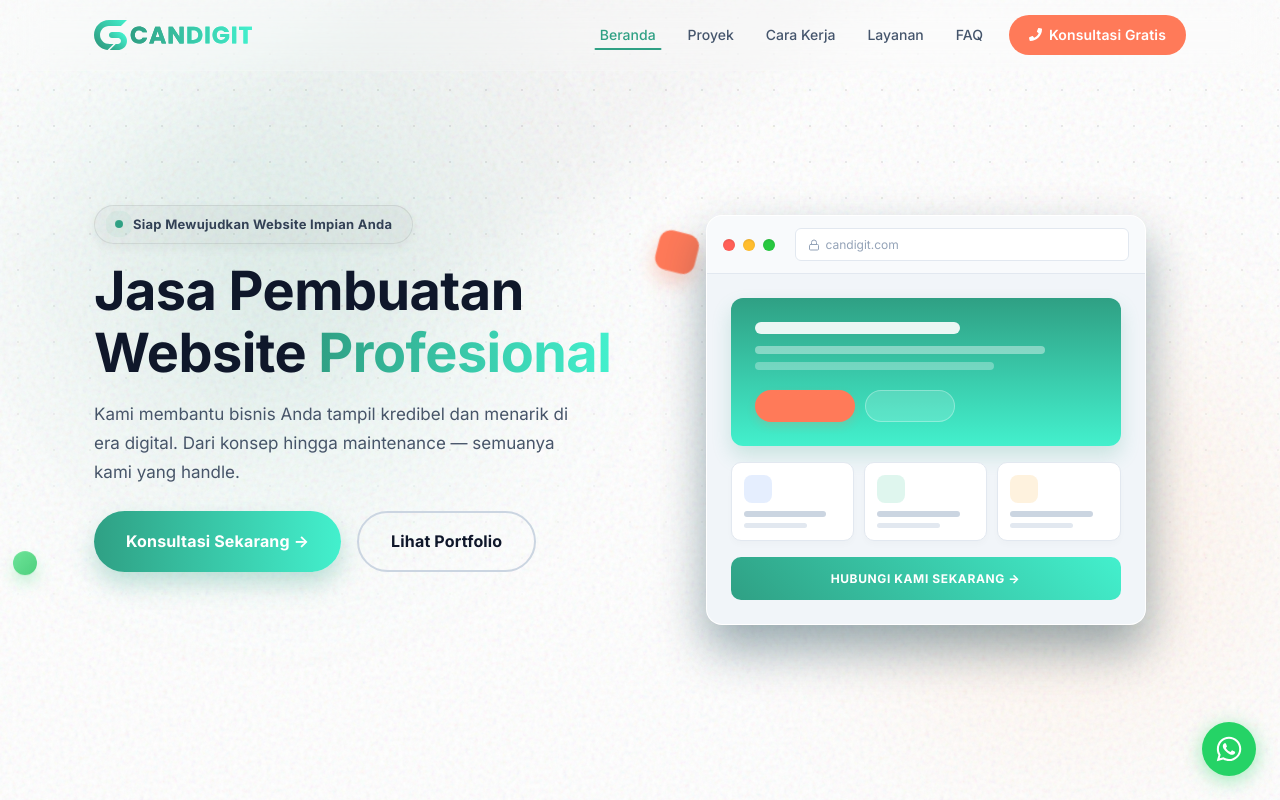
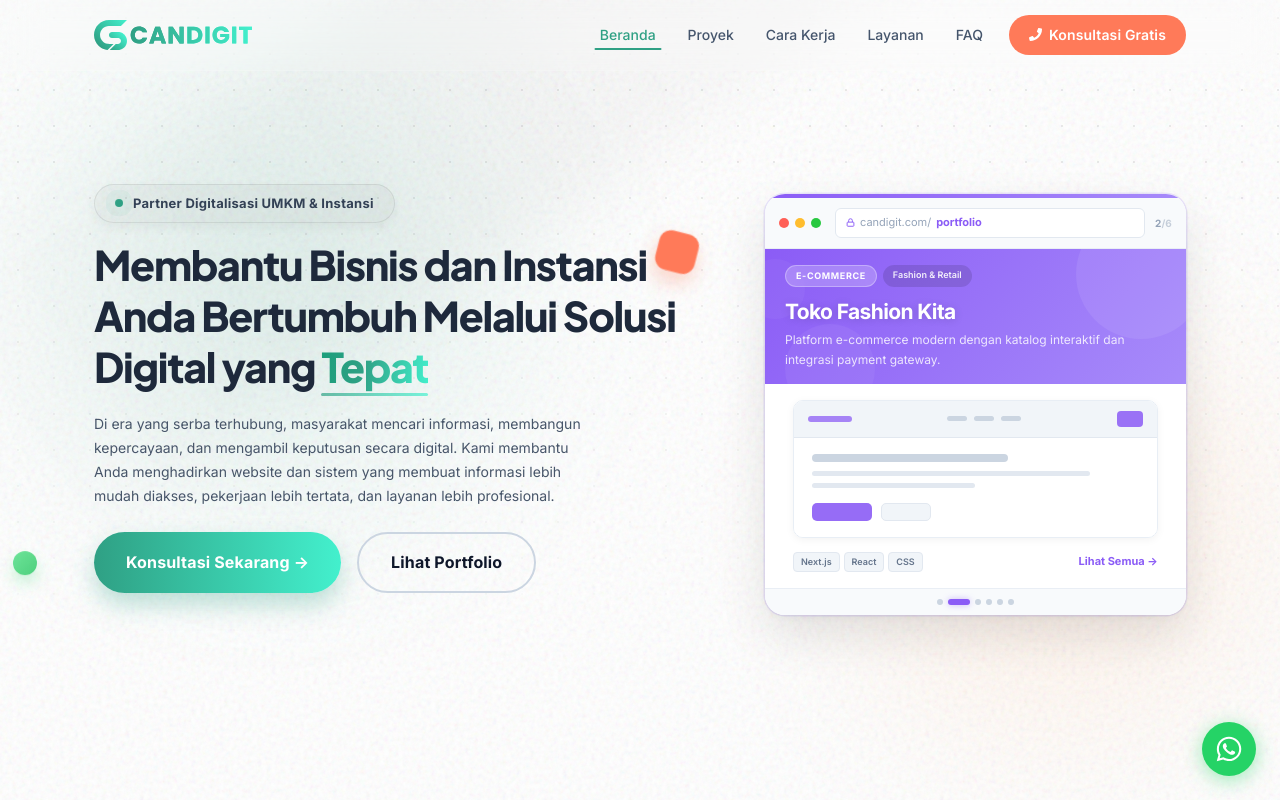
Before and after one commit to navyrastudio/companyprofilecandigital, a Next.js app: page / in a window 1280 px wide. Shown: the top 800 px of the page. Built offline with nearby package versions, Linux system fonts and the light colour scheme.

Commit message:
chore: update text and images in hero section

```diff
--- a/app/components/HeroSection.tsx
+++ b/app/components/HeroSection.tsx
@@ -1,4 +1,40 @@
+"use client";
+import { useState, useEffect } from "react";
+
+const PORTFOLIO = [
+  { name: "PT Maju Bersama", type: "Company Profile", industry: "Konstruksi & Sipil", color: "#004258", accent: "#0e7490", desc: "Website profil perusahaan konstruksi sipil skala nasional dengan portofolio proyek interaktif." },
+  { name: "Toko Fashion Kita", type: "E-Commerce", industry: "Fashion & Retail", color: "#8b5cf6", accent: "#a78bfa", desc: "Platform e-commerce modern dengan katalog interaktif dan integrasi payment gateway." },
+  { name: "Klinik Sehat Prima", type: "Landing Page", industry: "Layanan Kesehatan", color: "#10b981", accent: "#34d399", desc: "Landing page konversi tinggi untuk booking dokter online dengan integrasi jadwal konsultasi." },
+  { name: "Properti Nusantara", type: "Company Profile", industry: "Properti & Real Estate", color: "#f59e0b", accent: "#fbbf24", desc: "Portal listing properti eksklusif dengan filter canggih dan kalkulator KPR interaktif." },
+  { name: "RoboTech Indonesia", type: "Sistem Informasi", industry: "Teknologi & IoT", color: "#3b82f6", accent: "#60a5fa", desc: "Dashboard analitik real-time untuk pemantauan performa sensor IoT di lini produksi." },
+  { name: "Edu Pintar Online", type: "Sistem Informasi", industry: "Pendidikan & Kursus", color: "#ef4444", accent: "#f87171", desc: "LMS interaktif untuk penjualan, streaming, dan pendaftaran kursus online bersertifikat." },
+];
+
 export default function HeroSection() {
+  const [active, setActive] = useState(0);
+  const [animating, setAnimating] = useState(false);
+
+  useEffect(() => {
+    const timer = setInterval(() => {
+      setAnimating(true);
+      setTimeout(() => {
+        setActive((prev) => (prev + 1) % PORTFOLIO.length);
+        setAnimating(false);
+      }, 350);
+    }, 3500);
+    return () => clearInterval(timer);
+  }, []);
+
+  const goTo = (idx: number) => {
+    if (idx === active) return;
+    setAnimating(true);
+    setTimeout(() => {
+      setActive(idx);
+      setAnimating(false);
+    }, 350);
+  };
+
+  const current = PORTFOLIO[active];
   return (
     <section
       id="hero"
@@ -53,8 +89,8 @@ export default function HeroSection() {
         <div
           style={{
             display: "grid",
-            gridTemplateColumns: "1fr 1fr",
-            gap: "50px",
+            gridTemplateColumns: "3fr 2fr",
+            gap: "40px",
             alignItems: "center",
             paddingBottom: "60px",
           }}
@@ -78,35 +114,53 @@ export default function HeroSection() {
             >
               <span className="pulse-dot" style={{ width: 8, height: 8, borderRadius: "50%", background: "#2FA084", display: "inline-block", boxShadow: "0 0 10px #2FA084" }} />
               <span style={{ color: "#334155", fontSize: "13px", fontWeight: 700, letterSpacing: "0.02em" }}>
-                Siap Mewujudkan Website Impian Anda
+                Partner Digitalisasi UMKM & Instansi
               </span>
             </div>
 
             <h1
               style={{
-                fontSize: "clamp(32px, 4.5vw, 54px)",
-                fontWeight: 800,
-                color: "#0f172a",
-                marginBottom: "16px",
-                lineHeight: 1.15,
-                letterSpacing: "-0.01em",
+                fontSize: "clamp(26px, 3.2vw, 44px)",
+                fontWeight: 900,
+                color: "#1e293b",
+                marginBottom: "20px",
+                lineHeight: 1.25,
+                letterSpacing: "-0.03em",
+                fontFamily: "'Plus Jakarta Sans', sans-serif",
               }}
             >
-              Jasa Pembuatan<br />
-              Website{" "}
-              <span style={{
-                background: "linear-gradient(to right, #2FA084 0%, #43F0CD 100%)",
+              Membantu Bisnis dan Instansi<br />
+              Anda Bertumbuh Melalui Solusi<br />
+              Digital yang{" "}
+              <span
+                style={{
+                  background: "linear-gradient(100deg, #1a9e7a 0%, #2FA084 40%, #43F0CD 100%)",
                   WebkitBackgroundClip: "text",
                   backgroundClip: "text",
                   WebkitTextFillColor: "transparent",
                   color: "transparent",
-                display: "inline-block"
-              }}>Profesional</span>
+                  display: "inline-block",
+                  position: "relative",
+                }}
+              >
+                Tepat
+                <span style={{
+                  position: "absolute",
+                  bottom: "-4px",
+                  left: 0,
+                  right: 0,
+                  height: "3px",
+                  background: "linear-gradient(to right, #2FA084, #43F0CD)",
+                  borderRadius: "99px",
+                  display: "block",
+                  opacity: 0.7,
+                }} />
+              </span>
             </h1>
 
             <p
               style={{
-                fontSize: "17px",
+                fontSize: "14px",
                 color: "#475569",
                 marginBottom: "24px",
                 lineHeight: 1.7,
@@ -114,8 +168,7 @@ export default function HeroSection() {
                 fontWeight: 400,
               }}
             >
-              Kami membantu bisnis Anda tampil kredibel dan menarik di era digital.
-              Dari konsep hingga maintenance — semuanya kami yang handle.
+              Di era yang serba terhubung, masyarakat mencari informasi, membangun kepercayaan, dan mengambil keputusan secara digital. Kami membantu Anda menghadirkan website dan sistem yang membuat informasi lebih mudah diakses, pekerjaan lebih tertata, dan layanan lebih profesional.
             </p>
 
             <div style={{ display: "flex", gap: "16px", flexWrap: "wrap", marginBottom: "32px" }}>
@@ -180,93 +233,206 @@ export default function HeroSection() {
                 <div style={{ fontSize: "14px", color: "rgba(255,255,255,0.7)", fontWeight: 500 }}>Rating Google</div>
               </div>*/}
             </div>
-          </div>
-
-          {/* Right — browser mockup */}
+          </div>          {/* Right — Portfolio Slideshow */}
           <div
             className="reveal-right hide-mobile"
-            style={{ display: "flex", alignItems: "center", justifyContent: "center", marginTop: "30px", position: "relative", zIndex: 2 }}
+            style={{ display: "flex", alignItems: "center", justifyContent: "center", position: "relative", zIndex: 2 }}
           >
-            <div
-              className="hero-float-1"
+            {/* Ambient glow */}
+            <div style={{
+              position: "absolute",
+              width: "320px", height: "320px",
+              background: `radial-gradient(circle, ${current.accent}30 0%, transparent 70%)`,
+              filter: "blur(50px)",
+              borderRadius: "50%",
+              transition: "background 0.8s ease",
+              pointerEvents: "none",
+              zIndex: 0,
+            }} />
+
+            <a
+              href="#portfolio"
+              className="hero-slideshow-card hero-float-1"
               style={{
                 width: "100%",
                 maxWidth: "440px",
-                background: "#fff",
-                borderRadius: "16px",
+                borderRadius: "20px",
                 overflow: "hidden",
-                boxShadow: "0 24px 48px rgba(0,45,61,0.4)",
-                border: "1px solid rgba(255,255,255,0.1)",
+                display: "block",
+                textDecoration: "none",
+                cursor: "pointer",
+                position: "relative",
+                background: "#ffffff",
+                boxShadow: `0 4px 6px rgba(0,0,0,0.04), 0 20px 48px rgba(0,0,0,0.10), 0 0 0 1.5px ${current.accent}33`,
+                transition: "box-shadow 0.4s ease, transform 0.3s ease",
+                zIndex: 1,
               }}
             >
-              {/* Browser bar */}
-              <div
-                style={{
+              {/* Top accent bar — gradient warna proyek */}
+              <div style={{
+                height: "4px",
+                background: `linear-gradient(to right, ${current.color}, ${current.accent})`,
+                transition: "background 0.5s ease",
+              }} />
+
+              {/* Browser bar — putih bersih */}
+              <div style={{
                 background: "#f8fafc",
-                  padding: "12px 16px",
+                padding: "10px 14px",
                 display: "flex",
                 alignItems: "center",
-                  gap: "8px",
+                gap: "6px",
+                borderBottom: "1px solid #e9eef5",
+              }}>
+                <div style={{ width: 10, height: 10, borderRadius: "50%", background: "#ff5f57" }} />
+                <div style={{ width: 10, height: 10, borderRadius: "50%", background: "#ffbd2e" }} />
+                <div style={{ width: 10, height: 10, borderRadius: "50%", background: "#28c840" }} />
+                <div style={{
+                  flex: 1, background: "#fff", borderRadius: "6px",
+                  padding: "5px 10px", marginLeft: "8px",
+                  fontSize: "11px", display: "flex", alignItems: "center", gap: "5px",
+                  border: "1px solid #e2e8f0", color: "#94a3b8",
+                }}>
+                  <svg width="9" height="9" viewBox="0 0 24 24" fill="none" stroke={current.color} strokeWidth="2.5"><rect x="3" y="11" width="18" height="11" rx="2"/><path d="M7 11V7a5 5 0 0 1 10 0v4"/></svg>
+                  <span>candigit.com/</span>
+                  <span style={{ color: current.color, fontWeight: 700 }}>portfolio</span>
+                </div>
+                <span style={{ fontSize: "10px", color: "#94a3b8", fontWeight: 700, marginLeft: "4px" }}>
+                  {active + 1}<span style={{ opacity: 0.5 }}>/{PORTFOLIO.length}</span>
+                </span>
+              </div>
+
+              {/* Slide content */}
+              <div style={{
+                opacity: animating ? 0 : 1,
+                transform: animating ? "translateX(20px) scale(0.99)" : "translateX(0) scale(1)",
+                transition: "opacity 0.32s ease, transform 0.32s ease",
+              }}>
+                {/* Color header */}
+                <div style={{
+                  background: `linear-gradient(130deg, ${current.color} 0%, ${current.accent} 100%)`,
+                  padding: "16px 20px 14px",
+                  position: "relative",
+                  overflow: "hidden",
+                }}>
+                  {/* Dekorasi lingkaran */}
+                  <div style={{ position: "absolute", top: "-40px", right: "-20px", width: "130px", height: "130px", borderRadius: "50%", background: "rgba(255,255,255,0.08)", pointerEvents: "none" }} />
+                  <div style={{ position: "absolute", bottom: "-30px", left: "20px", width: "90px", height: "90px", borderRadius: "50%", background: "rgba(255,255,255,0.05)", pointerEvents: "none" }} />
+                  <div style={{ position: "absolute", top: "10px", left: "-20px", width: "60px", height: "60px", borderRadius: "50%", background: "rgba(255,255,255,0.04)", pointerEvents: "none" }} />
+
+                  {/* Badges */}
+                  <div style={{ display: "flex", gap: "6px", marginBottom: "12px", flexWrap: "wrap" }}>
+                    <span style={{
+                      background: "rgba(255,255,255,0.22)", backdropFilter: "blur(8px)",
+                      color: "#fff", fontSize: "9px", fontWeight: 800,
+                      padding: "3px 10px", borderRadius: "99px",
+                      letterSpacing: "0.07em", textTransform: "uppercase",
+                      border: "1px solid rgba(255,255,255,0.3)",
+                    }}>{current.type}</span>
+                    <span style={{
+                      background: "rgba(0,0,0,0.12)",
+                      color: "rgba(255,255,255,0.9)", fontSize: "9px", fontWeight: 600,
+                      padding: "3px 10px", borderRadius: "99px",
+                    }}>{current.industry}</span>
+                  </div>
+
+                  {/* Nama proyek */}
+                  <div style={{
+                    fontSize: "21px", fontWeight: 900, color: "#fff",
+                    marginBottom: "6px", letterSpacing: "-0.03em", lineHeight: 1.2,
+                    textShadow: "0 1px 8px rgba(0,0,0,0.15)",
+                  }}>{current.name}</div>
+
+                  {/* Deskripsi */}
+                  <div style={{
+                    fontSize: "12px", color: "rgba(255,255,255,0.82)",
+                    lineHeight: 1.65, maxWidth: "380px",
+                  }}>{current.desc}</div>
+                </div>
+
+                {/* Bottom area — putih bersih */}
+                <div style={{ background: "#fff", padding: "16px 28px" }}>
+
+                  {/* Mini website mockup */}
+                  <div style={{
+                    borderRadius: "10px", overflow: "hidden",
+                    border: "1px solid #e8eef5",
+                    boxShadow: "0 2px 8px rgba(0,0,0,0.05)",
+                    marginBottom: "14px",
+                  }}>
+                    {/* Navbar mini */}
+                    <div style={{
+                      background: "#f1f5f9", padding: "10px 14px",
+                      display: "flex", alignItems: "center", justifyContent: "space-between",
                       borderBottom: "1px solid #e2e8f0",
-                }}
-              >
-                <div style={{ width: 12, height: 12, borderRadius: "50%", background: "#ff5f57", boxShadow: "inset 0 1px 2px rgba(0,0,0,0.1)" }} />
-                <div style={{ width: 12, height: 12, borderRadius: "50%", background: "#ffbd2e", boxShadow: "inset 0 1px 2px rgba(0,0,0,0.1)" }} />
-                <div style={{ width: 12, height: 12, borderRadius: "50%", background: "#28c840", boxShadow: "inset 0 1px 2px rgba(0,0,0,0.1)" }} />
-                <div
-                  style={{
-                    flex: 1,
-                    background: "#fff",
-                    borderRadius: "6px",
-                    padding: "6px 12px",
-                    fontSize: "12px",
-                    color: "#94a3b8",
-                    marginLeft: "12px",
-                    border: "1px solid #e2e8f0",
-                    display: "flex",
-                    alignItems: "center",
-                    gap: "6px"
-                  }}
-                >
-                  <svg width="12" height="12" viewBox="0 0 24 24" fill="none" stroke="currentColor" strokeWidth="2" strokeLinecap="round" strokeLinejoin="round"><rect x="3" y="11" width="18" height="11" rx="2" ry="2"></rect><path d="M7 11V7a5 5 0 0 1 10 0v4"></path></svg>
-                  candigit.com
+                    }}>
+                      <div style={{ width: "44px", height: "6px", background: current.color + "bb", borderRadius: "3px" }} />
+                      <div style={{ display: "flex", gap: "7px" }}>
+                        {[1,2,3].map(i => <div key={i} style={{ width: "20px", height: "5px", background: "#cbd5e1", borderRadius: "3px" }} />)}
                       </div>
+                      <div style={{ width: "26px", height: "16px", background: current.color, borderRadius: "4px", opacity: 0.85 }} />
                     </div>
-              {/* Page content mockup */}
-              <div style={{ padding: "24px", background: "#f1f5f9" }}>
-                {/* Hero area mockup */}
-                <div
-                  style={{
-                    background: "linear-gradient(to bottom, #2FA084 0%, #43F0CD 100%)",
-                    borderRadius: "12px",
-                    padding: "24px",
-                    marginBottom: "16px",
-                    boxShadow: "0 10px 20px rgba(47,160,132,0.2)",
-                  }}
-                >
-                  <div style={{ width: "60%", height: "12px", background: "rgba(255,255,255,0.9)", borderRadius: "6px", marginBottom: "12px" }} />
-                  <div style={{ width: "85%", height: "8px", background: "rgba(255,255,255,0.4)", borderRadius: "4px", marginBottom: "8px" }} />
-                  <div style={{ width: "70%", height: "8px", background: "rgba(255,255,255,0.3)", borderRadius: "4px", marginBottom: "20px" }} />
-                  <div style={{ display: "flex", gap: "10px" }}>
-                    <div style={{ width: "100px", height: "32px", background: "#ff7a59", borderRadius: "50px", boxShadow: "0 4px 8px rgba(255,122,89,0.2)" }} />
-                    <div style={{ width: "90px", height: "32px", background: "rgba(255,255,255,0.15)", borderRadius: "50px", border: "1px solid rgba(255,255,255,0.3)" }} />
-                  </div>
-                </div>
-                {/* Cards */}
-                <div style={{ display: "grid", gridTemplateColumns: "1fr 1fr 1fr", gap: "10px", marginBottom: "16px" }}>
-                  {["#3b82f6", "#10b981", "#f59e0b"].map((c, i) => (
-                    <div key={i} style={{ background: "#fff", borderRadius: "10px", padding: "12px", border: "1px solid #e2e8f0", boxShadow: "0 4px 6px rgba(0,0,0,0.02)" }}>
-                      <div style={{ width: 28, height: 28, borderRadius: "8px", background: c + "22", marginBottom: "8px" }} />
-                      <div style={{ width: "85%", height: "6px", background: "#cbd5e1", borderRadius: "3px", marginBottom: "6px" }} />
-                      <div style={{ width: "65%", height: "5px", background: "#e2e8f0", borderRadius: "3px" }} />
-                    </div>
-                  ))}
-                </div>
-                <div style={{ background: "linear-gradient(45deg, #2FA084 0%, #43F0CD 100%)", borderRadius: "10px", padding: "12px 16px", textAlign: "center", fontSize: "12px", fontWeight: 800, color: "#fff", letterSpacing: "0.05em", textTransform: "uppercase" }}>
-                  Hubungi Kami Sekarang →
+
+                    {/* Content mockup */}
+                    <div style={{ background: "#fff", padding: "16px 18px" }}>
+                      <div style={{ width: "60%", height: "8px", background: "#cbd5e1", borderRadius: "4px", marginBottom: "9px" }} />
+                      <div style={{ width: "85%", height: "5px", background: "#e2e8f0", borderRadius: "3px", marginBottom: "7px" }} />
+                      <div style={{ width: "50%", height: "5px", background: "#e2e8f0", borderRadius: "3px", marginBottom: "15px" }} />
+                      <div style={{ display: "flex", gap: "9px" }}>
+                        <div style={{ width: "60px", height: "18px", background: current.color, borderRadius: "5px", opacity: 0.9 }} />
+                        <div style={{ width: "50px", height: "18px", background: "#f1f5f9", borderRadius: "5px", border: "1px solid #e2e8f0" }} />
                       </div>
                     </div>
                   </div>
+
+                  {/* Footer: tech tags + CTA */}
+                  <div style={{ display: "flex", alignItems: "center", justifyContent: "space-between" }}>
+                    <div style={{ display: "flex", gap: "4px" }}>
+                      {["Next.js", "React", "CSS"].map(t => (
+                        <span key={t} style={{
+                          fontSize: "9px", color: "#64748b", fontWeight: 600,
+                          background: "#f1f5f9", border: "1px solid #e2e8f0",
+                          padding: "2px 7px", borderRadius: "4px",
+                        }}>{t}</span>
+                      ))}
+                    </div>
+                    <span style={{
+                      fontSize: "11px", fontWeight: 700, color: current.color,
+                      display: "flex", alignItems: "center", gap: "3px",
+                      transition: "gap 0.2s ease",
+                    }}>
+                      Lihat Semua →
+                    </span>
+                  </div>
+                </div>
+              </div>
+
+              {/* Dot indicators */}
+              <div style={{
+                background: "#f8fafc", padding: "10px 16px",
+                display: "flex", justifyContent: "center", gap: "5px", alignItems: "center",
+                borderTop: "1px solid #e9eef5",
+              }}>
+                {PORTFOLIO.map((_, i) => (
+                  <button
+                    key={i}
+                    onClick={(e) => { e.preventDefault(); goTo(i); }}
+                    aria-label={`Slide ${i + 1}`}
+                    style={{
+                      width: i === active ? "22px" : "6px",
+                      height: "6px",
+                      borderRadius: "99px",
+                      background: i === active ? current.color : "#cbd5e1",
+                      border: "none",
+                      cursor: "pointer",
+                      padding: 0,
+                      transition: "all 0.35s ease",
+                      boxShadow: i === active ? `0 0 6px ${current.color}66` : "none",
+                    }}
+                  />
+                ))}
+              </div>
+            </a>
           </div>
         </div>
       </div>
@@ -291,6 +457,7 @@ export default function HeroSection() {
         .hero-float-2 { animation: heroFloatAlt 8s ease-in-out infinite; }
         .hero-float-3 { animation: heroFloat 7s ease-in-out infinite 2s; }
         .pulse-dot { animation: pulseDot 2s infinite; }
+        .portfolio-slide button:hover { opacity: 0.85; }
 
         .hero-btn:hover { transform: translateY(-3px); box-shadow: 0 16px 32px rgba(47,160,132,0.4) !important; }
         .hero-btn-outline:hover { background: rgba(0,0,0,0.05) !important; transform: translateY(-3px); }
```
Lines whose indentation alone changed are shown as unchanged.
